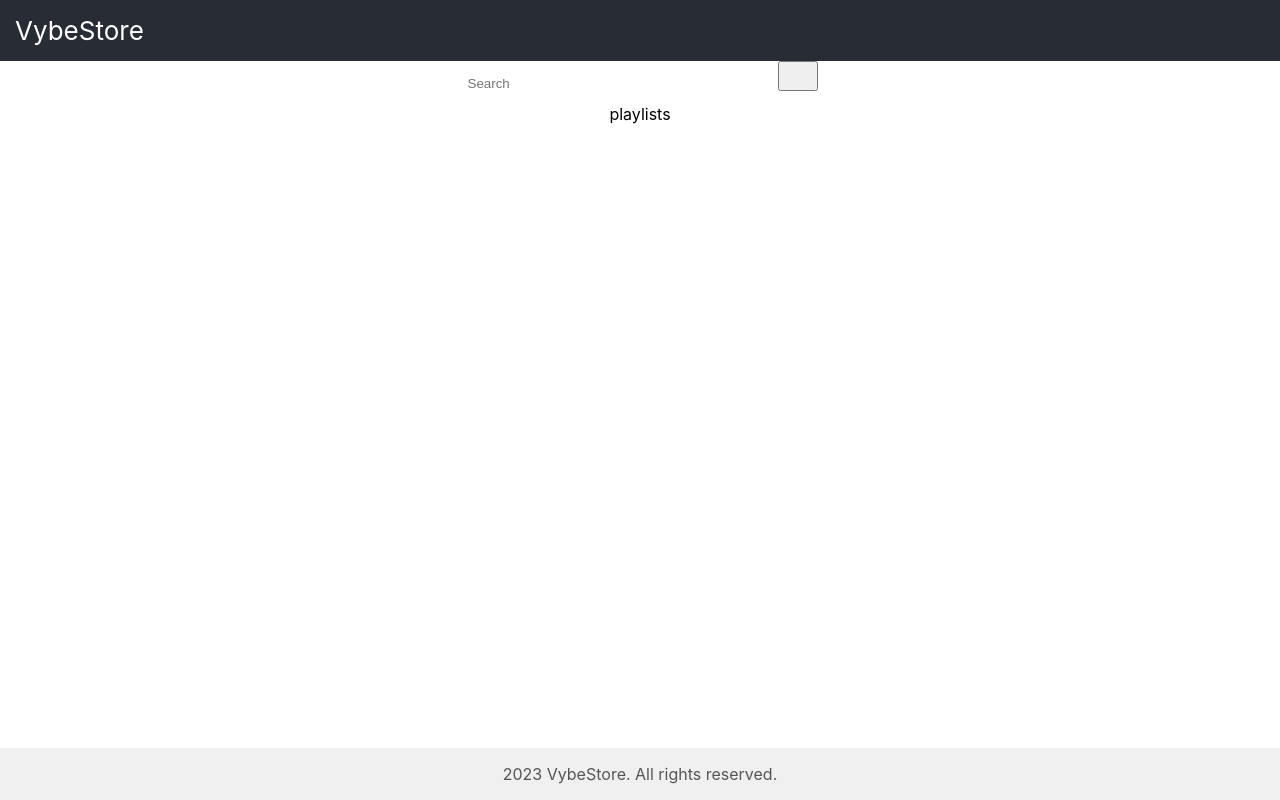
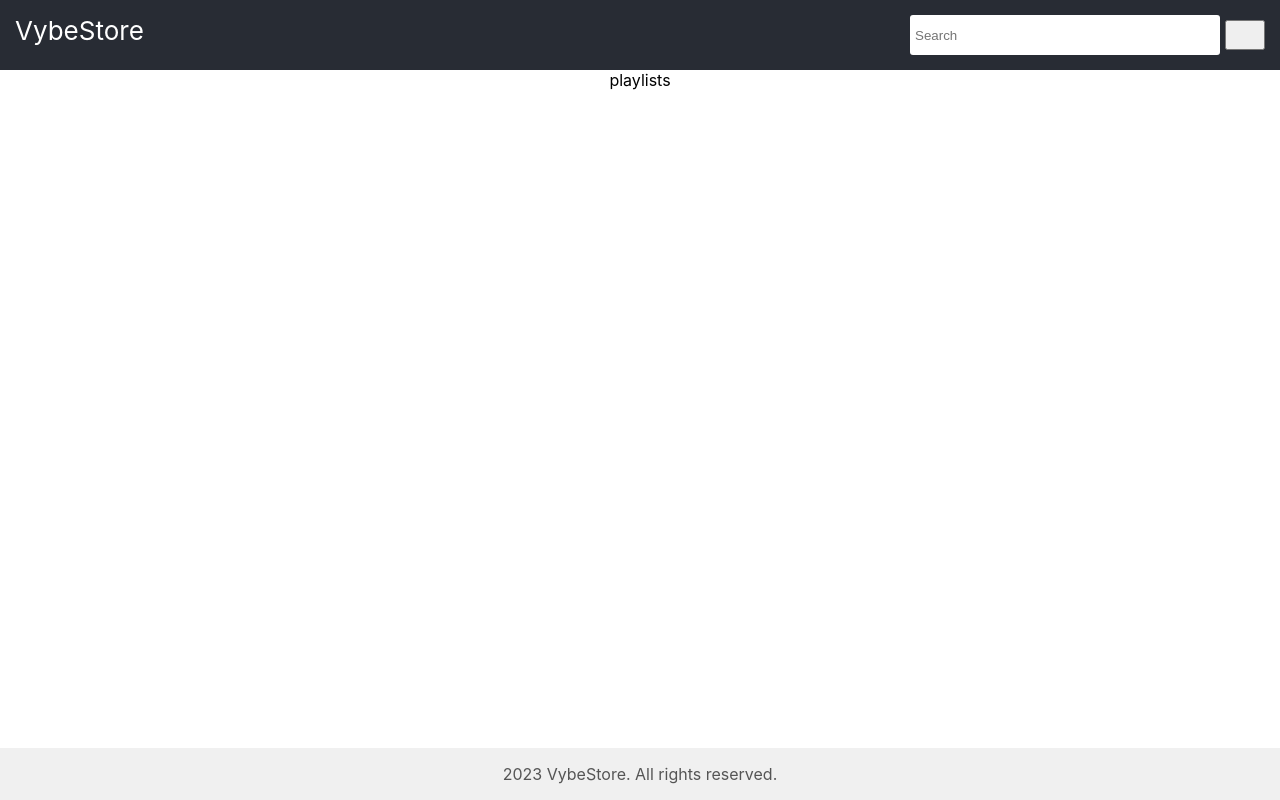
Before and after one commit to MrMvshv/VybeStore, a React (Create React App) app in the folder vybestore/: page / in a window 1280 px wide. Built offline with nearby package versions, Linux system fonts and the light colour scheme.

Commit message:
search bar frontend done

```diff
--- a/vybestore/src/App.js
+++ b/vybestore/src/App.js
@@ -2,14 +2,12 @@ import './App.css';
 import Header from './components/header';
 import Playlists from './components/playlists';
 import Footer from './components/footer';
-import Search from './components/search';
 
 
 function App() {
   return (
     <div className="App">
 	  <Header />
-    <Search />
 	  <Playlists />
 	  <Footer />
     </div>
--- a/vybestore/src/components/header.css
+++ b/vybestore/src/components/header.css
@@ -2,6 +2,7 @@
     background-color: #282c34;
     min-height: fit-content;
     display: flex;
+    justify-content: space-between;
     padding: 15px;
     font-size: calc(10px + 2vmin);
     color: white;
--- a/vybestore/src/components/header.jsx
+++ b/vybestore/src/components/header.jsx
@@ -1,11 +1,13 @@
 import React from 'react'
 import './header.css'
+import Search from './search.jsx'
 
 const Header = () => {
 	return (
 		<header>
 			<div className='headLogo'>
 				<span>VybeStore</span>
+				<Search />
 			</div>
 		</header>
 	)
--- a/vybestore/src/components/search.css
+++ b/vybestore/src/components/search.css
@@ -1,5 +1,6 @@
 .search-bar {
     align-items: center;
+    display: flex;
   }
 
   .search-bar input {
```
